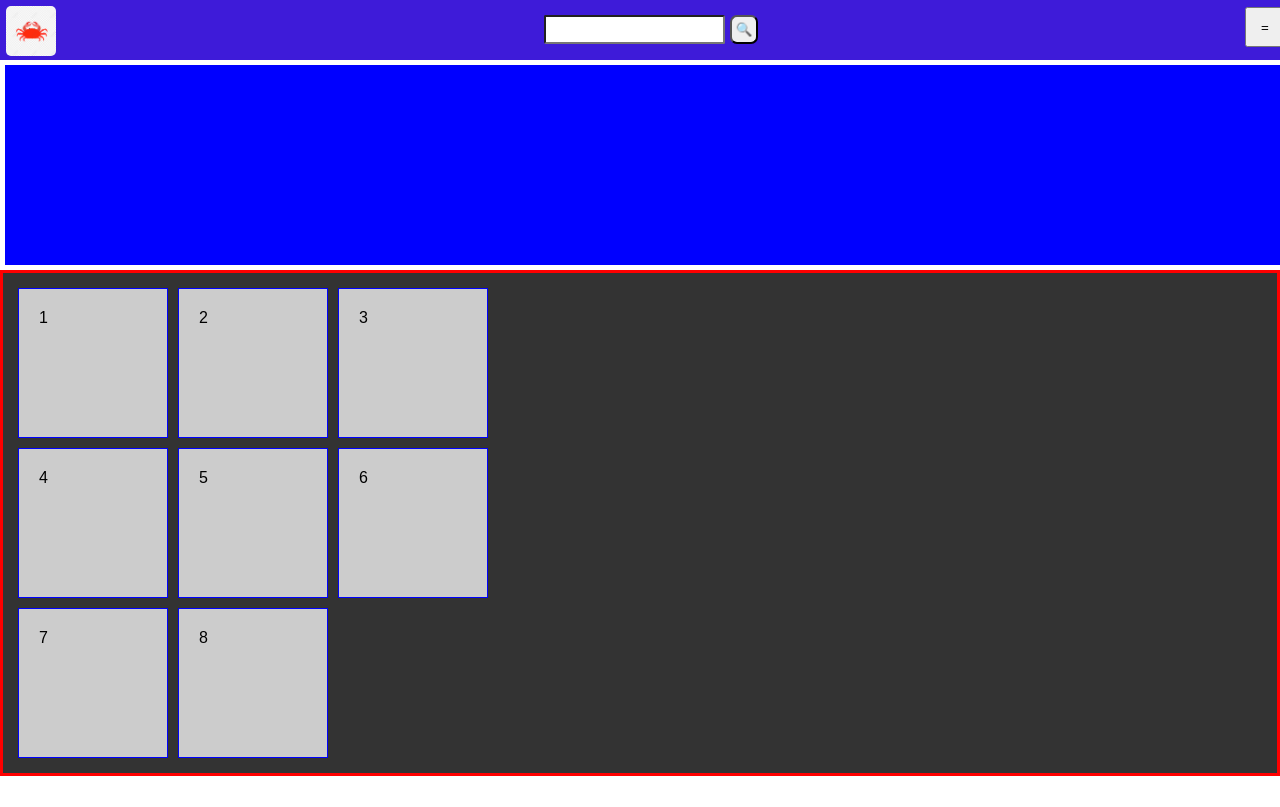
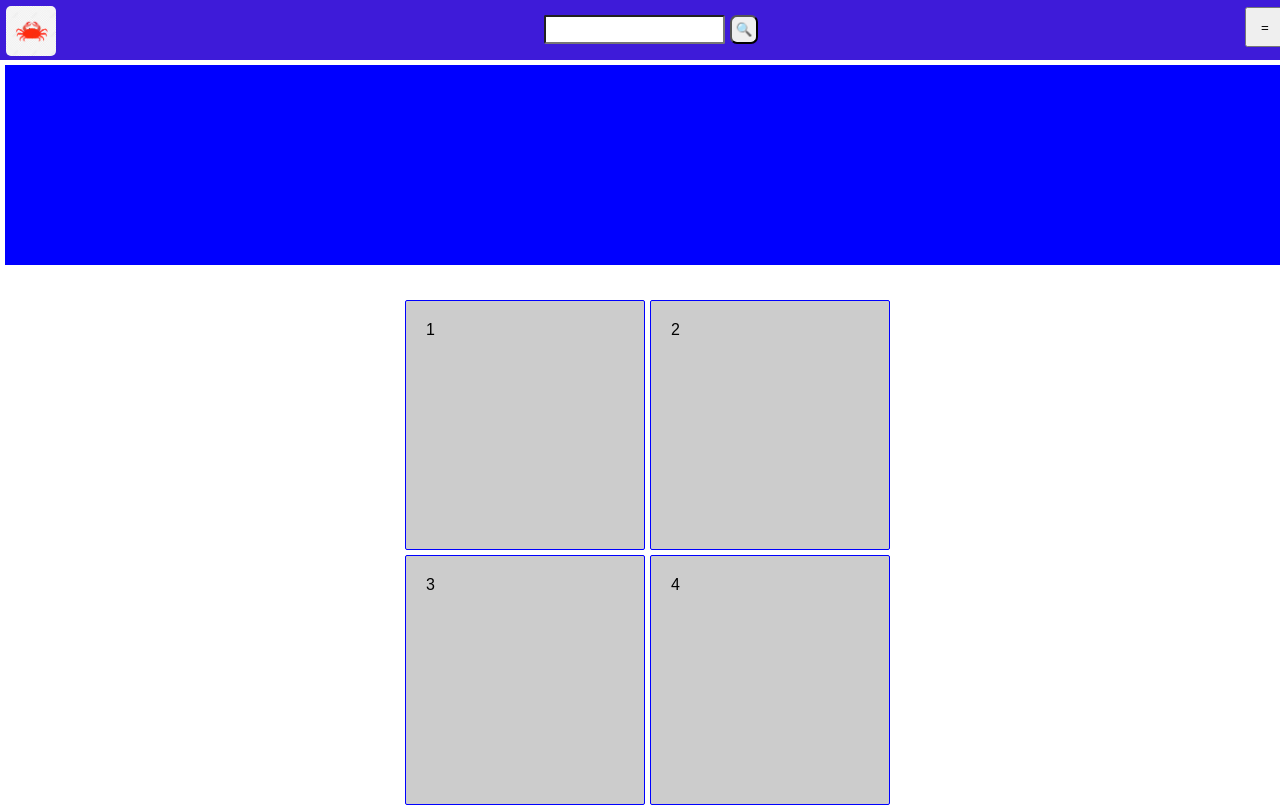
Before and after one commit to Evanjr73/ASC, a Next.js app in the folder my-next-app/: page / in a window 1280 px wide. Shown: the top 807 px of the page. Built offline with nearby package versions, Linux system fonts and the light colour scheme.

Commit message:
terminadno tamplaide

```diff
--- a/my-next-app/src/categorias.tsx
+++ b/my-next-app/src/categorias.tsx
@@ -4,8 +4,9 @@ import Image from "next/image";
 
 export default function Categorias(){
     return(
+        <div id="categoriasdiv2" >
 
-        <div id="categoriasdiv1">
+            <div id="categoriasdiv2">
 
                 <div className="categorias">1</div>
                 <div className="categorias">2</div>
@@ -18,9 +19,10 @@ export default function Categorias(){
 
 
 
-        </div>
+            </div>
 
 
+        </div>
 
 
     )
--- a/my-next-app/styles/globals.css
+++ b/my-next-app/styles/globals.css
@@ -85,23 +85,30 @@ input{
 
 
 
-#categoriasdiv1{
+#categoriasdiv2{
   display:grid;
-  background-color: #333;
-  border: 3px solid red;
+
+  width: 500px;
   padding: 15px;
   margin: auto;
-  grid-template-columns: 150px 150px 150px ;
-  grid-template-rows: 150px 150px 150px;
-  gap: 10px;
+  grid-template-columns: 240px 240px  ;
+  grid-template-rows: 250px 250px 250px 250px;
+  gap: 5px;
 
+
+}
+#categoriasdiv1{
+  height: auto;
+  width: 100%;
+  margin: auto;
 }
 
 
 .categorias{
 
-
+  border-radius: 2px;
   background-color: #ccc;
   padding: 20px ;
   border: 1px solid blue;
+
   }
```
